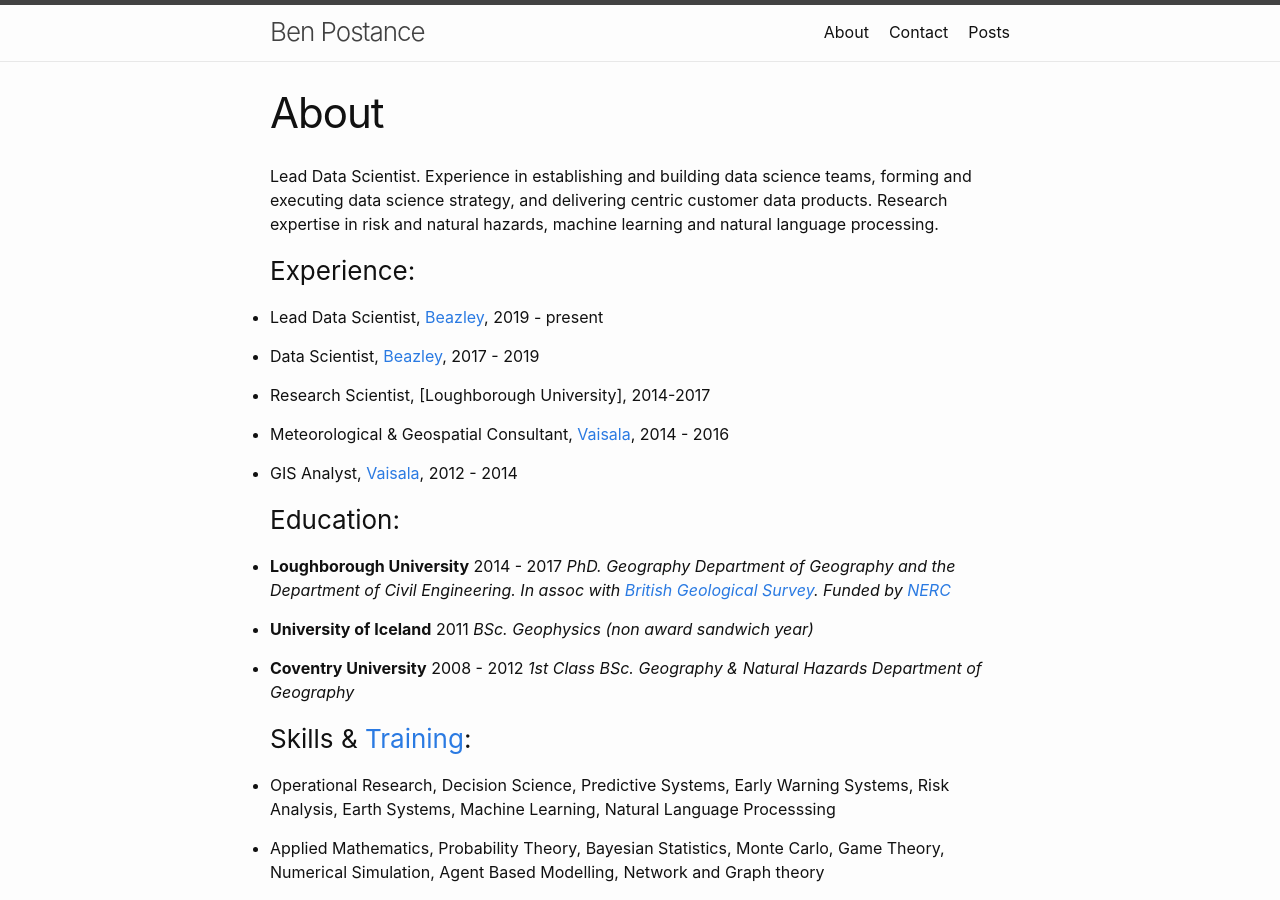
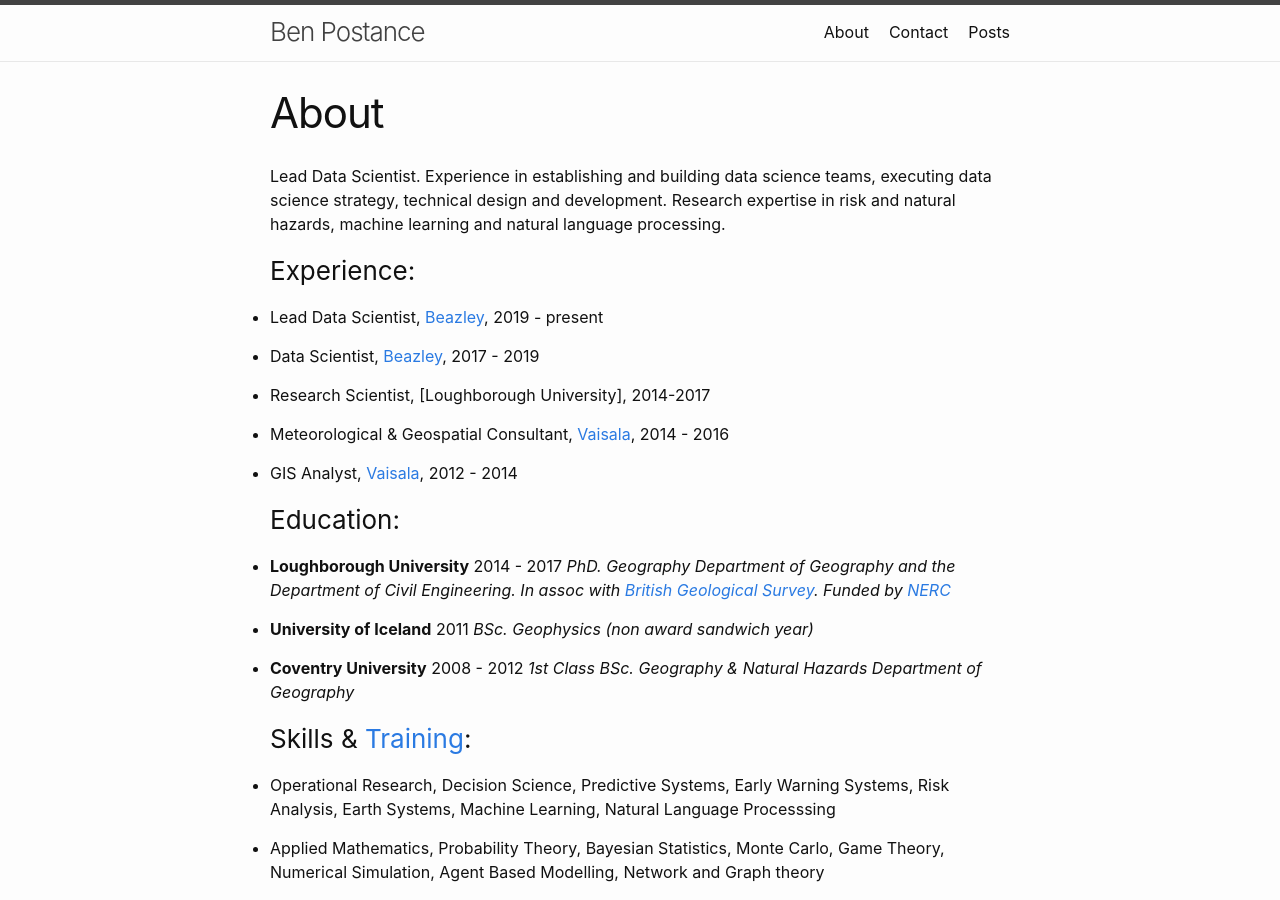
Before and after one commit to bpostance/bpostance.github.io, a Jekyll site: the page built from about.md, in a window 1280 px wide and 900 px high. Built offline with Jekyll 4.4.1, drawn with Linux system fonts in a browser that asks for light colours.

Commit message:
Update: about

```diff
--- a/about.md
+++ b/about.md
@@ -4,7 +4,7 @@ title: About
 permalink: /about/
 priority: 1.0
 ---
-Lead Data Scientist. Experience in establishing and building data science teams, forming and executing data science strategy, and delivering centric customer data products. Research expertise in risk and natural hazards, machine learning and natural language processing.
+Lead Data Scientist. Experience in establishing and building data science teams, executing data science strategy, technical design and development. Research expertise in risk and natural hazards, machine learning and natural language processing.
 
 
 ### Experience:
```
